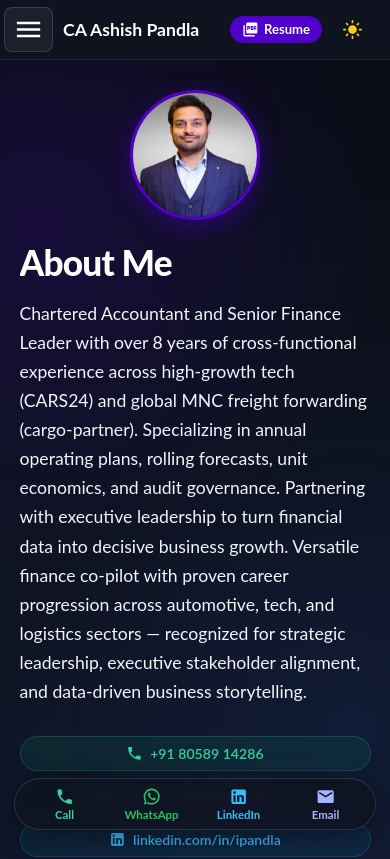
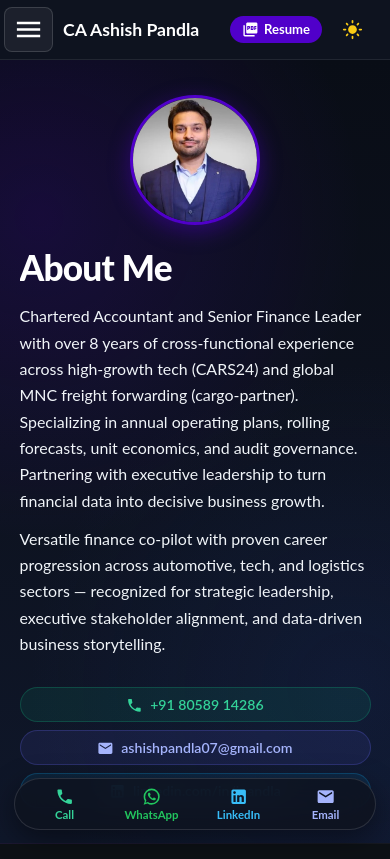
Before and after one commit to Ashishpandla07/Portfolio, a React (Create React App) app: page / in a window 390 px wide. Shown: the top 859 px of the page. Built offline with nearby package versions, Linux system fonts and the light colour scheme.

Commit message:
style(about): add paragraph gap and reduce font size by 10%

```diff
--- a/src/assets/styles/Main.scss
+++ b/src/assets/styles/Main.scss
@@ -72,14 +72,14 @@
     margin-bottom: 28px;
 
     .statement-line {
-      font-size: 1.1rem;
+      font-size: 0.99rem;
       line-height: 1.7;
       color: #cbd5e1;
       margin: 0;
       font-weight: 400;
 
       &.lead {
-        font-size: 1.18rem;
+        font-size: 1.06rem;
         color: #f1f5f9;
         line-height: 1.65;
       }
@@ -303,11 +303,11 @@
       margin-bottom: 22px;
 
       .statement-line {
-        font-size: 0.98rem;
+        font-size: 0.88rem;
         line-height: 1.6;
 
         &.lead {
-          font-size: 1.05rem;
+          font-size: 0.95rem;
         }
       }
     }
--- a/src/components/Main.tsx
+++ b/src/components/Main.tsx
@@ -30,7 +30,10 @@ function Main() {
 
           <div className="about-statement">
             <p className="statement-line lead">
-              Chartered Accountant and Senior Finance Leader with over 8 years of cross-functional experience across high-growth tech (CARS24) and global MNC freight forwarding (cargo-partner). Specializing in annual operating plans, rolling forecasts, unit economics, and audit governance. Partnering with executive leadership to turn financial data into decisive business growth. Versatile finance co-pilot with proven career progression across automotive, tech, and logistics sectors — recognized for strategic leadership, executive stakeholder alignment, and data-driven business storytelling.
+              Chartered Accountant and Senior Finance Leader with over 8 years of cross-functional experience across high-growth tech (CARS24) and global MNC freight forwarding (cargo-partner). Specializing in annual operating plans, rolling forecasts, unit economics, and audit governance. Partnering with executive leadership to turn financial data into decisive business growth.
+            </p>
+            <p className="statement-line lead">
+              Versatile finance co-pilot with proven career progression across automotive, tech, and logistics sectors — recognized for strategic leadership, executive stakeholder alignment, and data-driven business storytelling.
             </p>
           </div>
 
```
